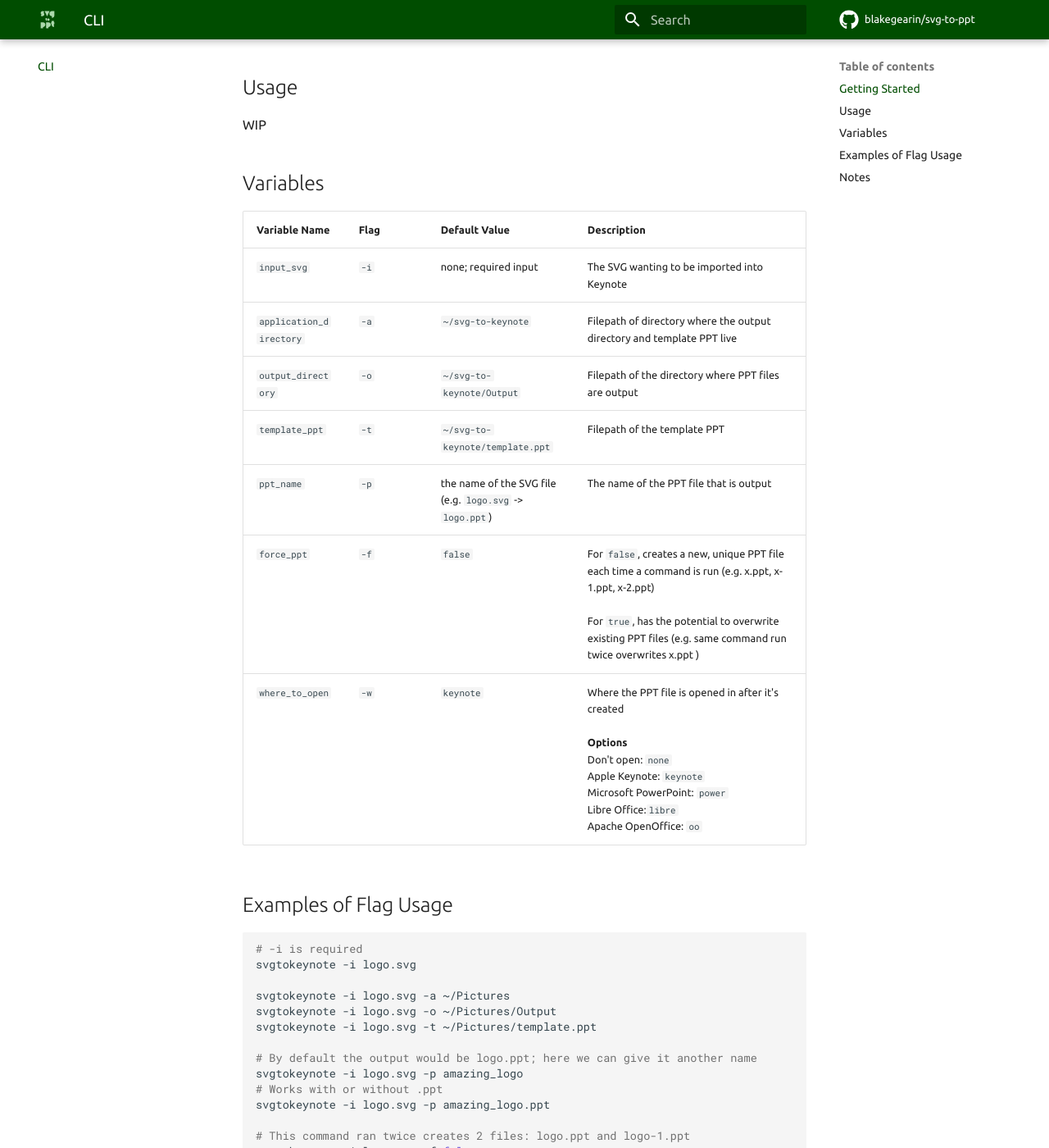
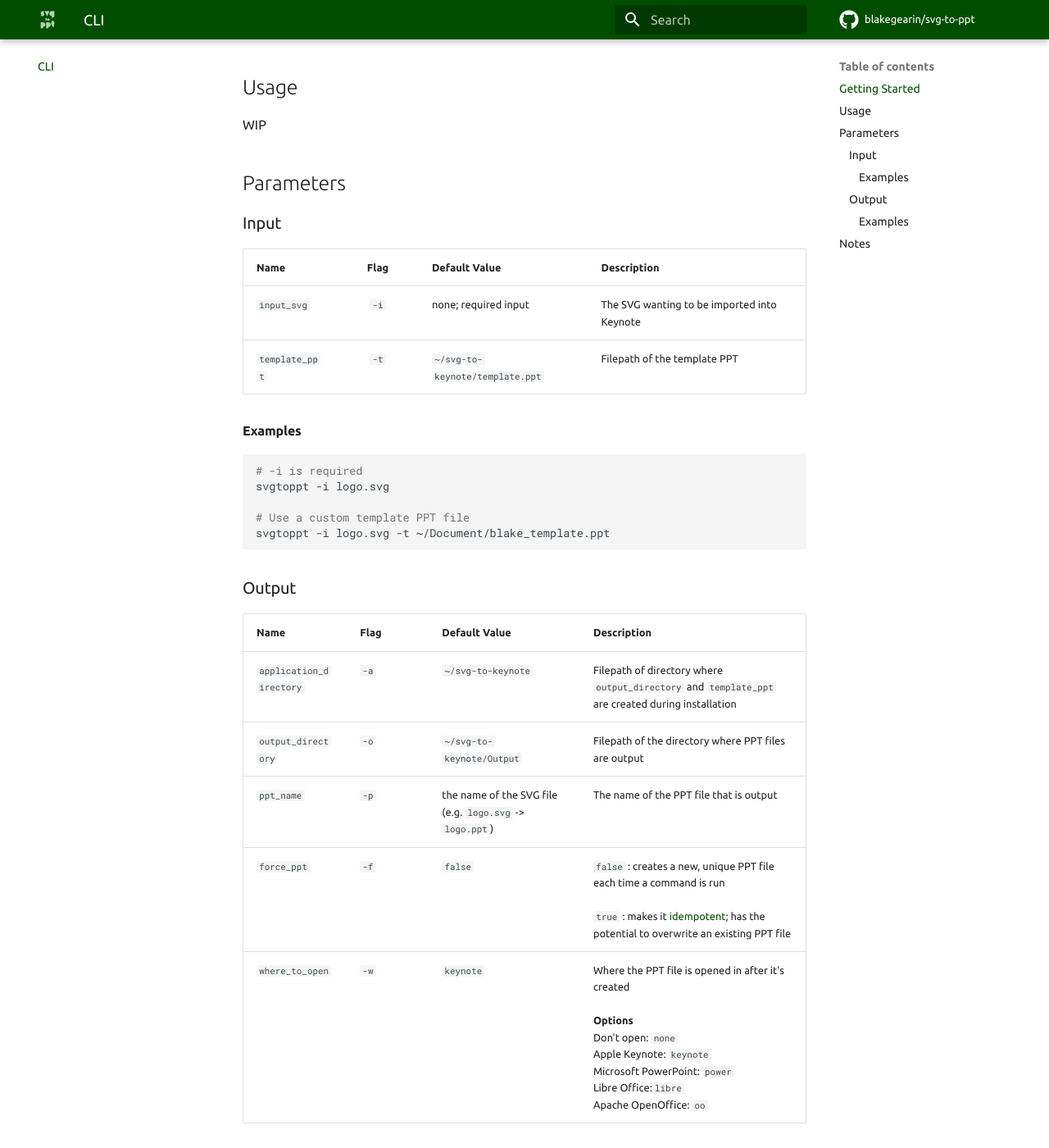
Before and after one commit to SVGtoPPT/svgtoppt, an MkDocs documentation site: the page built from docs/cli.md, in a window 1280 px wide and 1400 px high, scrolled down 431 px. Shown: the whole window at 82% size. Built offline with MkDocs 1.6.1 and Material for MkDocs 9.7.7, drawn with Linux system fonts in a browser that asks for light colours; comment, search, counter and statistics services are not loaded; some of the changed text lies outside the part shown.

````diff
--- a/docs/cli.md
+++ b/docs/cli.md
@@ -13,54 +13,63 @@
 
 WIP
 
-## Variables
+## Parameters
 
-| Variable Name | Flag | Default Value | Description |
-|--|--|--|--|
+### Input
+
+| Name | Flag | Default Value | Description |
+|--|:---:|--|--|
 | `input_svg` | `-i` | none; required input | The SVG wanting to be imported into Keynote |
-| `application_directory` | `-a` | `~/svg-to-keynote` | Filepath of directory where the output directory and template PPT live |
-| `output_directory` | `-o` | `~/svg-to-keynote/Output` | Filepath of the directory where PPT files are output |
 | `template_ppt` | `-t` | `~/svg-to-keynote/template.ppt` | Filepath of the template PPT |
-| `ppt_name` | `-p` | the name of the SVG file (e.g. `logo.svg` -> `logo.ppt`) | The name of the PPT file that is output |
-| `force_ppt` | `-f` | `false` | For `false`, creates a new, unique PPT file each time a command is run (e.g. x.ppt, x-1.ppt, x-2.ppt)<br><br>For `true`, has the potential to overwrite existing PPT files (e.g. same command run twice overwrites x.ppt ) |
-| `where_to_open` | `-w` | `keynote` | Where the PPT file is opened in after it's created<br><br>**Options**<br>Don't open: `none`<br> Apple Keynote: `keynote`<br>Microsoft PowerPoint: `power`<br>Libre Office:`libre`<br>Apache OpenOffice: `oo` |
 
-## Examples of Flag Usage
+#### Examples
 
 ```bash
 # -i is required
-svgtokeynote -i logo.svg
+svgtoppt -i logo.svg
 
-svgtokeynote -i logo.svg -a ~/Pictures
-svgtokeynote -i logo.svg -o ~/Pictures/Output
-svgtokeynote -i logo.svg -t ~/Pictures/template.ppt
+# Use a custom template PPT file
+svgtoppt -i logo.svg -t ~/Document/blake_template.ppt
+```
+
+### Output
+
+| Name | Flag | Default Value | Description |
+|--|--|--|--|
+| `application_directory` | `-a` | `~/svg-to-keynote` | Filepath of directory where `output_directory` and `template_ppt` are created during installation |
+| `output_directory` | `-o` | `~/svg-to-keynote/Output` | Filepath of the directory where PPT files are output |
+| `ppt_name` | `-p` | the name of the SVG file (e.g. `logo.svg` -> `logo.ppt`) | The name of the PPT file that is output |
+| `force_ppt` | `-f` | `false` | `false` : creates a new, unique PPT file each time a command is run<br><br>`true` : makes it [idempotent](https://mortoray.com/2014/09/05/what-is-an-idempotent-function/); has the potential to overwrite an existing PPT file |
+| `where_to_open` | `-w` | `keynote` | Where the PPT file is opened in after it's created<br><br>**Options**<br>Don't open: `none`<br> Apple Keynote: `keynote`<br>Microsoft PowerPoint: `power`<br>Libre Office:`libre`<br>Apache OpenOffice: `oo` |
+
+#### Examples
+
+```bash
+# -i is required
+svgtoppt -i logo.svg
+
+# Store things in a different place than your home directory
+svgtoppt -i logo.svg -a ~/Pictures
+
+# Save all your new PPT files to your desktop for easy access
+svgtoppt -i logo.svg -o ~/Desktop
 
 # By default the output would be logo.ppt; here we can give it another name
-svgtokeynote -i logo.svg -p amazing_logo
+svgtoppt -i logo.svg -p amazing_logo
 # Works with or without .ppt
-svgtokeynote -i logo.svg -p amazing_logo.ppt
+svgtoppt -i logo.svg -p amazing_logo.ppt
 
 # This command ran twice creates 2 files: logo.ppt and logo-1.ppt
-svgtokeynote -i logo.svg -f false
+svgtoppt -i logo.svg -f false
 # This command ran twice creates 1 file (logo.ppt) that gets overwritten once
-svgtokeynote -i logo.svg -f true
+svgtoppt -i logo.svg -f true
 
 # Creates the PPT file without opening it
-svgtokeynote -i logo.svg -w none
+svgtoppt -i logo.svg -w none
 # Creates the PPT file and opens it in Microsoft PowerPoint
-svgtokeynote -i logo.svg -w power
+svgtoppt -i logo.svg -w power
 ```
 
 ## Notes
 
 - Feel free to edit `template.ppt` to your liking; it's a 4K (53.33" x 30.00") blank presentation
-
-- DIY Libre Office installation by going to [their homepage](https://www.libreoffice.org/download/download/) **OR** using Homebrew
-
-    ```bash
-    # Install Homebrew if you haven't already
-    /bin/bash -c "$(curl -fsSL https://raw.githubusercontent.com/Homebrew/install/HEAD/install.sh)"
-
-    # Install Libre Office with Homebrew
-    brew install libreoffice
-    ```
--- /dev/null
+++ b/docs/javascripts/tables.js
@@ -0,0 +1,6 @@
+app.document$.subscribe(function() {
+  var tables = document.querySelectorAll("article table")
+  tables.forEach(function(table) {
+    new Tablesort(table)
+  })
+})
--- a/mkdocs.yml
+++ b/mkdocs.yml
@@ -12,6 +12,7 @@ nav:
   - Home: index.md
   - CLI: cli.md
   - Alfred: alfred.md
+  - About: about.md
 
 copyright: Copyright © 2021 Blake Gearin
 extra:
@@ -43,11 +44,16 @@ theme:
 
 extra_css:
   - stylesheets/colors.css
+extra_javascript:
+  - https://cdnjs.cloudflare.com/ajax/libs/tablesort/5.2.1/tablesort.min.js
+  - javascripts/tables.js
 
 markdown_extensions:
   - admonition
   - attr_list
   - footnotes
+  - pymdownx.inlinehilite
+  - pymdownx.keys
   - pymdownx.superfences
   - pymdownx.details
   - toc:
````
Also changed, not shown: docs/about.md (added, +28 -0 lines), docs/index.md (+9 -21 lines), 1 other file.
